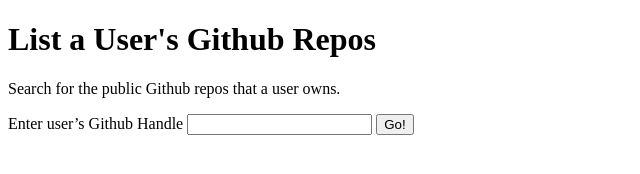
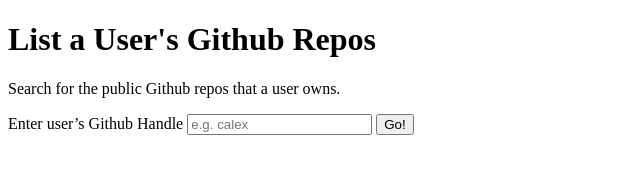
Before and after one commit to calex/national-parks-api-work, a plain HTML site: page index.html in a window 1280 px wide. Shown: the full height of the page, 0-640 px from the left. Drawn offline with Linux system fonts and the light colour scheme.

Commit message:
Add placeholder

```diff
--- a/index.html
+++ b/index.html
@@ -14,7 +14,7 @@
             <p>Search for the public Github repos that a user owns.</p>
             <form id="js-search-form">
                 <label for="search-term">Enter user’s Github Handle</label>
-                <input type="text" name="search-term" id="js-search-term" required="true">
+                <input type="text" name="search-term" id="js-search-term" required="true" placeholder="e.g. calex">
 
                 <input type="submit" value="Go!">
             </form>
```
